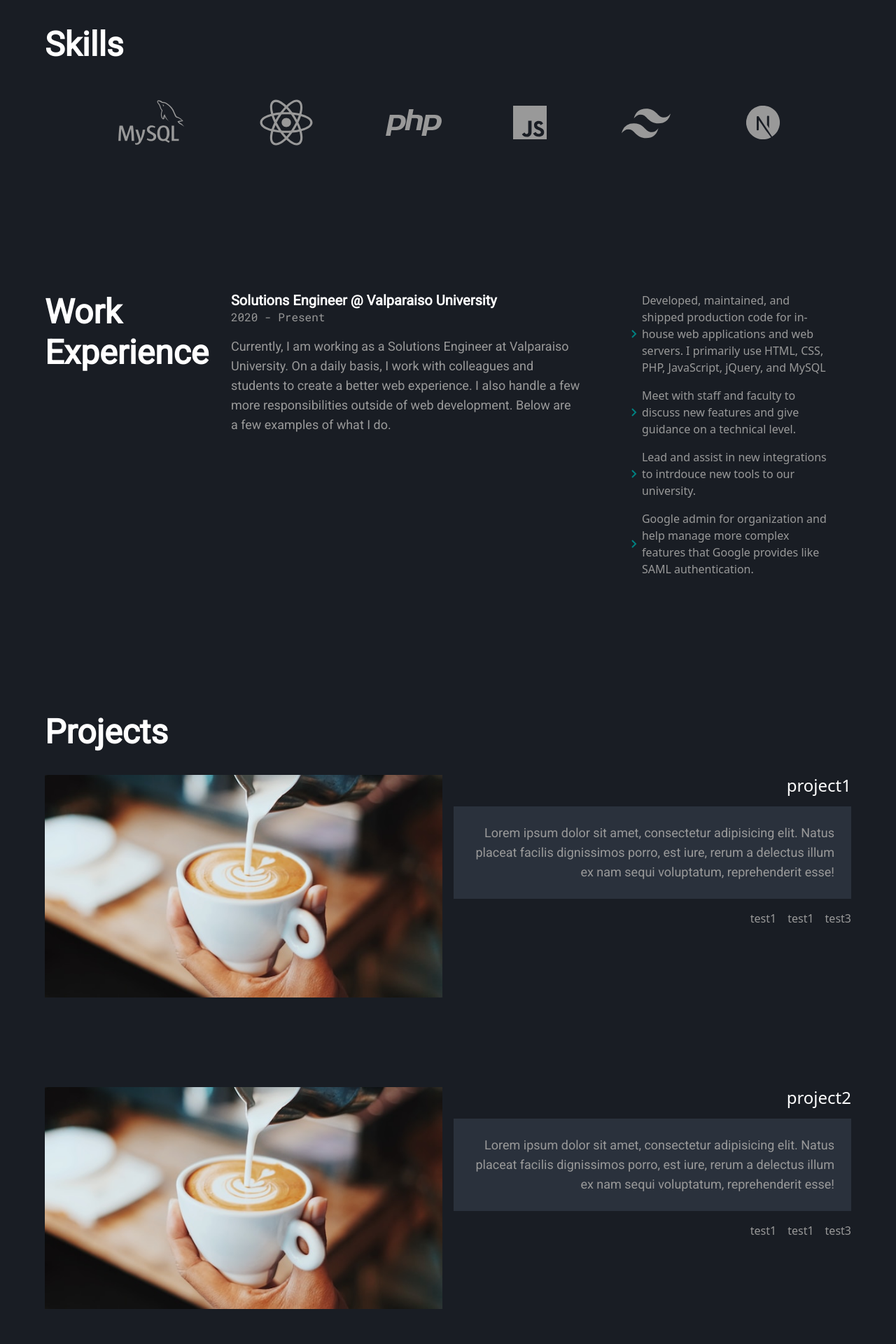
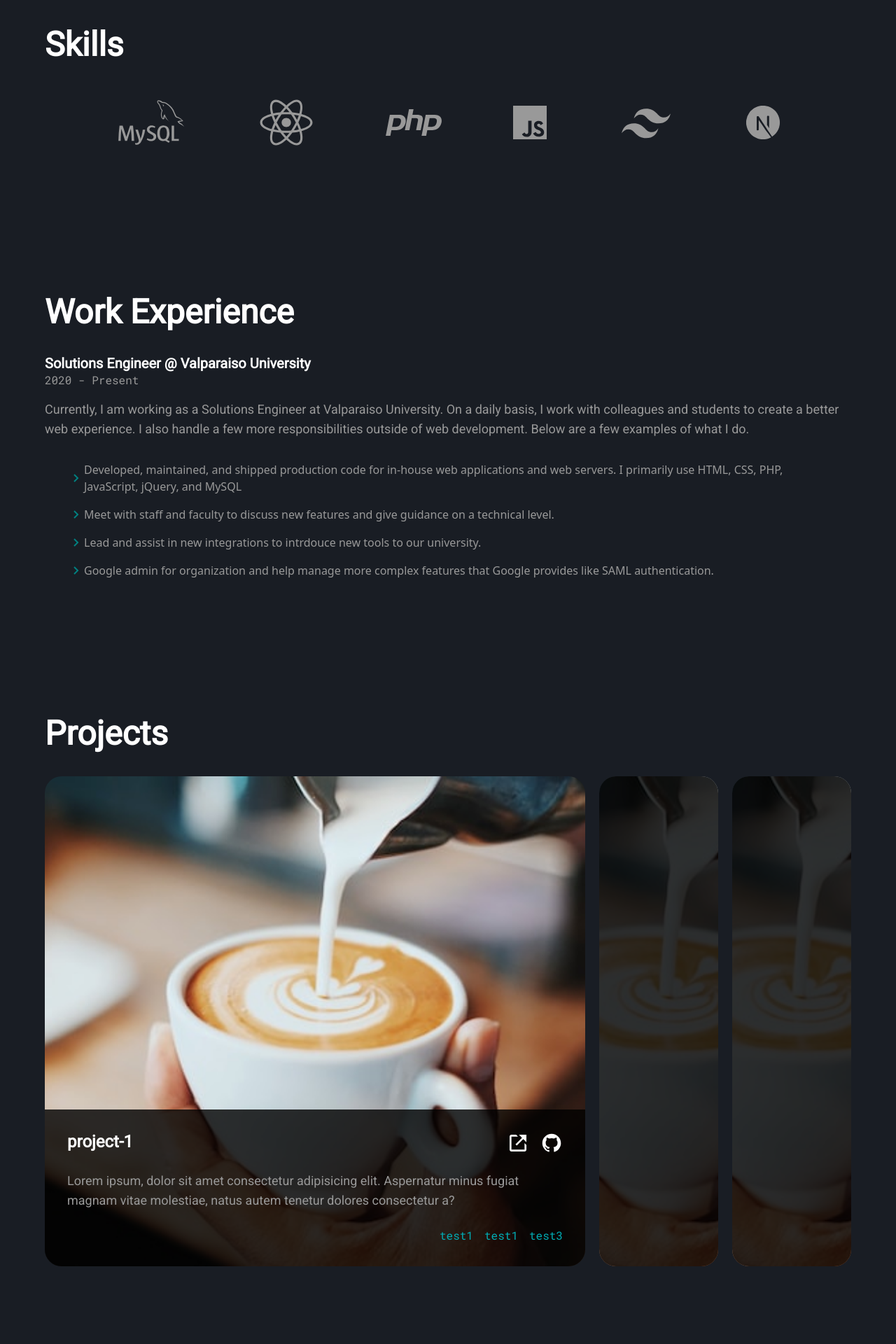
Before and after one commit to NoahRod108/portfolio_v2, a React (Vite) app: page / in a window 1280 px wide. Shown: the part 1340-3260 px from the top of the page at 70% size. Built offline with nearby package versions, Linux system fonts and the light colour scheme.

Commit message:
Adding projects section and framer motion

```diff
--- a/package.json
+++ b/package.json
@@ -10,7 +10,7 @@
     "preview": "vite preview"
   },
   "dependencies": {
-    "framer-motion": "^10.16.3",
+    "framer-motion": "^10.16.4",
     "react": "^18.2.0",
     "react-dom": "^18.2.0"
   },
--- a/src/assets/icons/index.js
+++ b/src/assets/icons/index.js
@@ -8,6 +8,7 @@ import php from './php.svg'
 import react from './react.svg'
 import tailwind from './tailwind.svg'
 import arrowRight from './arrow-right.svg'
+import external from './external.svg'
 
 export {
   download,
@@ -19,5 +20,6 @@ export {
   php,
   react,
   tailwind,
-  arrowRight
+  arrowRight,
+  external
 }
--- a/src/components/PersonalProjects.jsx
+++ b/src/components/PersonalProjects.jsx
@@ -1,27 +1,49 @@
-const PersonalProjects = ({ name, projectImg, desc, href, github, tags }) => {
+import { motion } from 'framer-motion'
+import { fadeIn } from "../utils/motion"
+import { github, external } from "../assets/icons";
+
+const PersonalProjects = ({ name, img, desc, href, githubLink, tags, active, handleClick, index }) => {
   return (
-    <div className="grid grid-cols-2 gridre gap-4">
-      <div className="flex even:bg-white">
-        <img src={projectImg} alt={name} />
-      </div>
+    <motion.div
+      initial="hidden"
+      whileInView="show"
+      viewport={{once: false}}
+      variants={fadeIn('up', 'spring', index * 0.5, 1)}
+      className={`relative ${active === name ? 'lg:flex-[2.5] flex-[10]' : 'lg:flex-[0.5] flex-[2]'} flex items-center justify-center min-w-[170px] h-[700px] transition-[flex] duration-[0.7s] ease-out-flex cursor-pointer`}
+      onClick={() => handleClick(name)}
+    >
+      <img src={img} alt={name}
+        className='absolute w-full h-full object-cover rounded-[24px]'
+      />
+      {active === name &&(
+        <div
+        className='absolute p-8 justify-start w-full bottom-0 flex-col bg-[rgba(0,0,0,0.8)] rounded-b-[24px] font-robot text-white'>
+          <div className='flex justify-between'>
+            <h3 className='text-2xl font-bold'>{name}</h3>
+            <div className='flex gap-4'>
+              <a href={href}><img src={external} alt="external" width={32} height={32} /></a>
+              <a href={githubLink}><img src={github} alt="github" width={32} height={32} /></a>
+            </div>
+          </div>
 
-      <div className="flex flex-col items-end text-right">
-        <h3 className="text-2xl bold text-white">{name}</h3>
-        <p className="info-text mt-4 bg-secondary p-6">
-          Lorem ipsum dolor sit amet, consectetur adipisicing elit. Natus placeat facilis dignissimos porro, est iure, rerum a delectus illum ex nam sequi voluptatum, reprehenderit esse!
-        </p>
+          <div className='mt-6 info-text'>
+            <p>{desc}</p>
+          </div>
 
-        <div>
-          <ul className="flex gap-4 mt-4 text-dark-gray">
-            {tags.map((tag) => (
-              <li key={tag}>
+          <ul className='flex gap-4 justify-end mt-4'>
+            {tags.map((tag, index) => (
+              <li key={index} className='text-teal font-mono mt-2'>
                 {tag}
               </li>
             ))}
           </ul>
         </div>
-      </div>
-    </div>
+      )}
+
+      {active !== name &&(
+        <div className='absolute w-full h-full bg-[rgba(0,0,0,0.8)] rounded-[24px]'></div>
+      )}
+    </motion.div>
   )
 }
 
--- a/src/constants/index.js
+++ b/src/constants/index.js
@@ -26,27 +26,27 @@ export const skillIcons = [
 
 export const projects = [
   {
-    name: "project1",
+    name: "project-1",
     img: coffee,
     href: "/",
-    github: "/",
-    desc: "testDesc",
+    githubLink: "/",
+    desc: "Lorem ipsum, dolor sit amet consectetur adipisicing elit. Aspernatur minus fugiat magnam vitae molestiae, natus autem tenetur dolores consectetur a?",
     tags: ["test1", "test1", "test3"]
   },
   {
-    name: "project2",
+    name: "project-2",
     img: coffee,
     href: "/",
-    github: "/",
-    desc: "testDesc2",
+    githubLink: "/",
+    desc: "Lorem ipsum, dolor sit amet consectetur adipisicing elit. Aspernatur minus fugiat magnam vitae molestiae, natus autem tenetur dolores consectetur a?",
     tags: ["test1", "test1", "test3"]
   },
   {
-    name: "project3",
+    name: "project-3",
     img: coffee,
     href: "/",
-    github: "/",
-    desc: "testDesc3",
+    githubLink: "/",
+    desc: "Lorem ipsum, dolor sit amet consectetur adipisicing elit. Aspernatur minus fugiat magnam vitae molestiae, natus autem tenetur dolores consectetur a?",
     tags: ["test1", "test1", "test3"]
   },
 ]
--- a/src/sections/AboutMe.jsx
+++ b/src/sections/AboutMe.jsx
@@ -1,10 +1,17 @@
 import { coffee } from "../assets/images"
 import { skillIcons } from "../constants"
+import { motion } from 'framer-motion'
+import { slideIn, fadeIn } from "../utils/motion"
 
 const AboutMe = () => {
   return (
     <section id="aboutMe" className="max-container grid grid-cols-2 justify-center items-center max-lg:flex-col gap-10 w-full">
-      <div>
+      <motion.div
+        variants={fadeIn('up', 'tween', 0, 1)}
+        initial="hidden"
+        whileInView="show"
+        viewport={{once: true}}
+      >
         <h2 className="text-4xl font-robot text-white font-bold lg:max-w-lg">
           About Me
         </h2>
@@ -15,21 +22,37 @@ const AboutMe = () => {
         <p className="mt-4 lg:max-w-lg info-text">
           Lorem, ipsum dolor sit amet consectetur adipisicing elit. Debitis, vitae dolorum. Quis facilis nulla eligendi qui odio, eos laborum itaque?
         </p>
-      </div>
+      </motion.div>
 
-      <div>
+      <motion.div
+        initial="hidden"
+        whileInView="show"
+        viewport={{once: true}}
+        variants={fadeIn('up', 'tween', 0, 1)}
+      >
         <img src={coffee} alt="Coffee" />
-      </div>
+      </motion.div>
 
       <div className="col-span-2 mt-8">
-        <h2 className="text-4xl font-robot text-white font-bold lg:max-w-lg">Skills</h2>
-        <ul className="flex justify-evenly items-center mt-8">
+        <motion.h2
+        initial="hidden"
+        whileInView="show"
+        viewport={{once: true}}
+        variants={fadeIn('up', 'tween', 0, 1)}
+        className="text-4xl font-robot text-white font-bold lg:max-w-lg">Skills</motion.h2>
+
+        <motion.ul
+        initial="hidden"
+        whileInView="show"
+        viewport={{once: true}}
+        variants={slideIn('right', 'tween', 0, 1)}
+        className="flex justify-evenly items-center mt-8">
           {skillIcons.map((icon) => (
             <li key={icon.label}>
               <img src={icon.icon} alt={icon.label}/>
             </li>
           ))}
-        </ul>
+        </motion.ul>
       </div>
     </section>
   )
--- a/src/sections/Experience.jsx
+++ b/src/sections/Experience.jsx
@@ -1,18 +1,31 @@
 import { arrowRight } from "../assets/icons"
+import { motion } from 'framer-motion'
+import { fadeIn } from "../utils/motion"
 
 const Experience = () => {
   return (
-    <section id="experience" className="max-container w-full flex flex-1 xl:flex-row flex-col justify-center gap-8">
-      <h2 className="text-4xl font-robot text-white font-bold lg:max-w-lg">Work Experience</h2>
-      <div>
-        <h3 className="text-xl font-robot text-white font-bold lg:max-w-lg">Solutions Engineer @ Valparaiso University</h3>
+    <section id="experience" className="max-container w-full flex flex-1 flex-col justify-center gap-8">
+      <motion.div
+        initial="hidden"
+        whileInView="show"
+        viewport={{once: true}}
+        variants={fadeIn('up', 'tween', 0, 1)}
+      >
+        <h2 className="text-4xl font-robot text-white font-bold lg:max-w-lg">Work Experience</h2>
+        <h3 className="mt-8 text-xl font-robot text-white font-bold lg:max-w-lg">Solutions Engineer @ Valparaiso University</h3>
         <p className="font-mono text-dark-gray">2020 - Present</p>
         <p className="info-text mt-4">
           Currently, I am working as a Solutions Engineer at Valparaiso University. On a daily basis, I work with colleagues and students to create a better web experience. I also handle a few more responsibilities outside of web development. Below are a few examples of what I do.
         </p>
-      </div>
+      </motion.div>
 
-      <div className="px-8">
+      <motion.div
+        initial="hidden"
+        whileInView="show"
+        viewport={{once: true}}
+        variants={fadeIn('up', 'tween', 0, 1)}
+        className="px-8"
+      >
         <ul className="flex flex-col gap-4 text-dark-gray">
           <li className="flex items-center">
             <img src={arrowRight} />
@@ -31,7 +44,7 @@ const Experience = () => {
             Google admin for organization and help manage more complex features that Google provides like SAML authentication.
           </li>
         </ul>
-      </div>
+      </motion.div>
     </section>
   )
 }
--- a/src/sections/Projects.jsx
+++ b/src/sections/Projects.jsx
@@ -1,24 +1,24 @@
+import { useState } from "react";
 import { projects } from "../constants"
 import PersonalProjects from '../components/PersonalProjects';
 
 const Projects = () => {
+  const [active, setActive] = useState('project-1');
+
   return (
-    <section className="flex flex-col max-container w-full gap-8">
+    <section className="flex flex-col max-container min-h-screen w-full gap-8">
       <h2 className="text-4xl font-robot text-white font-bold lg:max-w-lg">Projects</h2>
-      <ul className="flex flex-col gap-32">
-      {projects.map((project) => (
-        <li key={project.name}>
+      <div className="flex flex-col gap-5 min-h-[70vh] lg:flex-row">
+        {projects.map((project, index) => (
           <PersonalProjects
-          name={project.name}
-          href={project.href}
-          github={project.github}
-          projectImg={project.img}
-          desc={project.desc}
-          tags={project.tags}
-        />
-        </li>
-      ))}
-      </ul>
+            key={project.name}
+            index={index}
+            {...project}
+            active={active}
+            handleClick={setActive}
+          />
+        ))}
+      </div>
     </section>
   )
 }
--- /dev/null
+++ b/src/utils/motion.js
@@ -0,0 +1,151 @@
+export const navVariants = {
+  hidden: {
+    opacity: 0,
+    y: -50,
+    transition: {
+      type: 'spring',
+      stiffness: 300,
+      damping: 140,
+    },
+  },
+  show: {
+    opacity: 1,
+    y: 0,
+    transition: {
+      type: 'spring',
+      stiffness: 80,
+      delay: 1,
+    },
+  },
+};
+
+export const slideIn = (direction, type, delay, duration) => ({
+  hidden: {
+    x: direction === 'left' ? '-100%' : direction === 'right' ? '100%' : 0,
+    y: direction === 'up' ? '100%' : direction === 'down' ? '100%' : 0,
+  },
+  show: {
+    x: 0,
+    y: 0,
+    transition: {
+      type,
+      delay,
+      duration,
+      ease: 'easeOut',
+    },
+  },
+});
+
+export const textVariant = (delay) => ({
+  hidden: {
+    y: 50,
+    opacity: 0,
+  },
+  show: {
+    y: 0,
+    opacity: 1,
+    transition: {
+      type: 'spring',
+      duration: 1.25,
+      delay,
+    },
+  },
+});
+
+export const textContainer = {
+  hidden: {
+    opacity: 0,
+  },
+  show: (i = 1) => ({
+    opacity: 1,
+    transition: { staggerChildren: 0.1, delayChildren: i * 0.1 },
+  }),
+};
+
+export const textVariant2 = {
+  hidden: {
+    opacity: 0,
+    y: 20,
+  },
+  show: {
+    opacity: 1,
+    y: 0,
+    transition: {
+      type: 'tween',
+      ease: 'easeIn',
+    },
+  },
+};
+
+export const fadeIn = (direction, type, delay, duration) => ({
+  hidden: {
+    x: direction === 'left' ? 100 : direction === 'right' ? -100 : 0,
+    y: direction === 'up' ? 100 : direction === 'down' ? -100 : 0,
+    opacity: 0,
+  },
+  show: {
+    x: 0,
+    y: 0,
+    opacity: 1,
+    transition: {
+      type,
+      delay,
+      duration,
+      ease: 'easeOut',
+    },
+  },
+});
+
+export const planetVariants = (direction) => ({
+  hidden: {
+    x: direction === 'left' ? '-100%' : '100%',
+    rotate: 120,
+  },
+  show: {
+    x: 0,
+    rotate: 0,
+    transition: {
+      type: 'spring',
+      duration: 1.8,
+      delay: 0.5,
+    },
+  },
+});
+
+export const zoomIn = (delay, duration) => ({
+  hidden: {
+    scale: 0,
+    opacity: 0,
+  },
+  show: {
+    scale: 1,
+    opacity: 1,
+    transition: {
+      type: 'tween',
+      delay,
+      duration,
+      ease: 'easeOut',
+    },
+  },
+});
+
+export const footerVariants = {
+  hidden: {
+    opacity: 0,
+    y: 50,
+    transition: {
+      type: 'spring',
+      stiffness: 300,
+      damping: 140,
+    },
+  },
+  show: {
+    opacity: 1,
+    y: 0,
+    transition: {
+      type: 'spring',
+      stiffness: 80,
+      delay: 0.5,
+    },
+  },
+};
```
Also changed, not shown: src/components/Nav.jsx (+9 -2 lines), src/sections/Hero.jsx (+23 -9 lines), src/assets/icons/external.svg (added), 1 other file (tests, documents, lock files or other folders).
